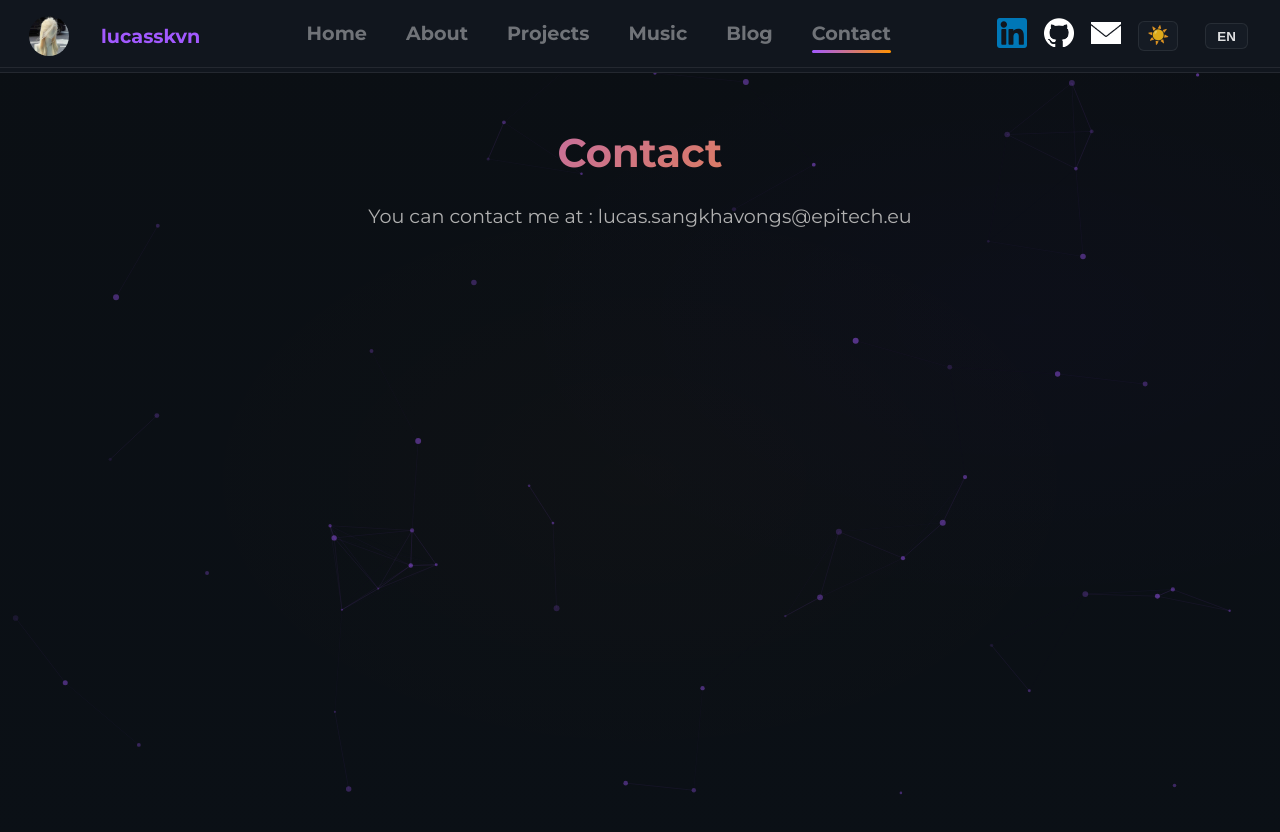
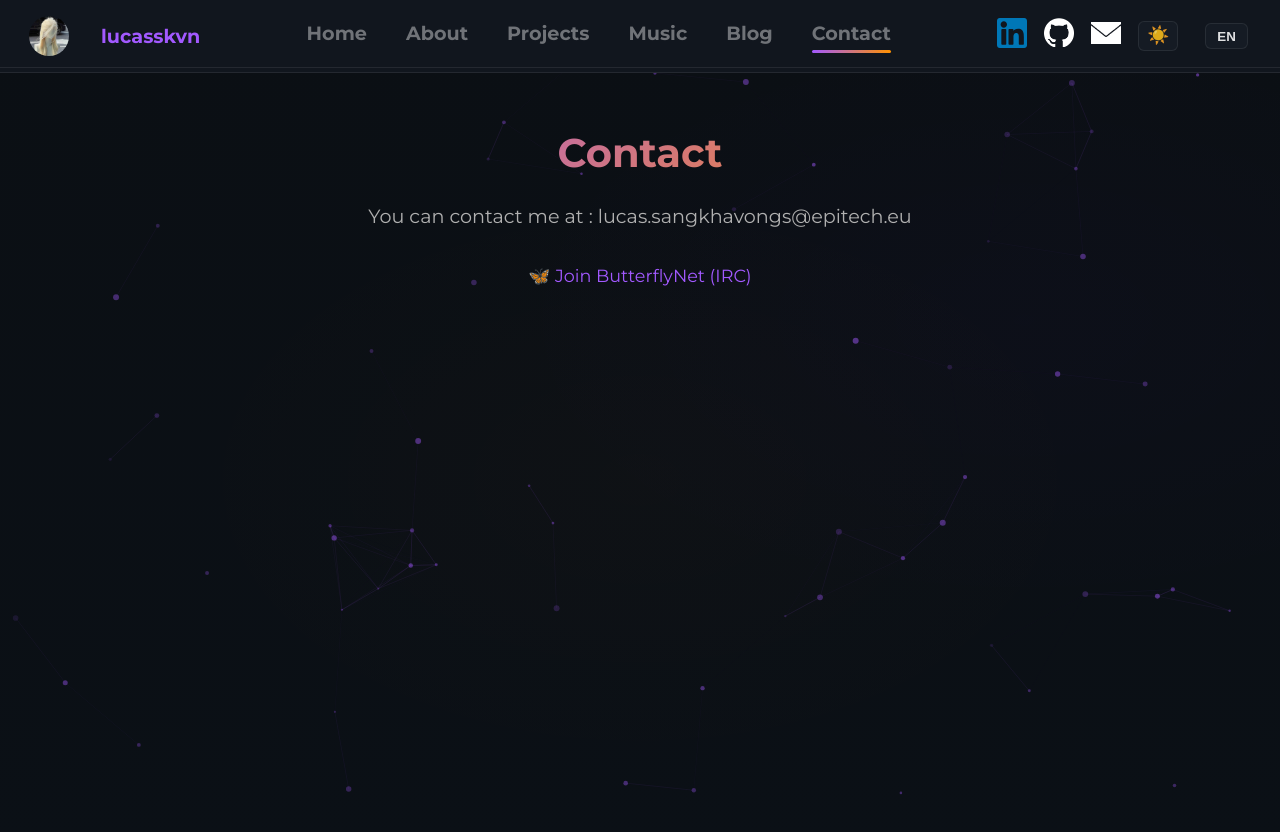
Before and after one commit to lucasskvn/lucasskvn.github.io, a React (Vite) app: page /contact in a window 1280 px wide. Shown: the top 832 px of the page. Built offline with nearby package versions, Linux system fonts and the light colour scheme; no server answers.

Commit message:
[ADD] ButterflyNet link on Contact page

```diff
--- a/src/Contact.tsx
+++ b/src/Contact.tsx
@@ -16,6 +16,16 @@ export default function Contact({ lang }: ContactProps) {
           ? "Vous pouvez me contacter à l'adresse : lucas.sangkhavongs@epitech.eu"
           : "You can contact me at : lucas.sangkhavongs@epitech.eu"}
       </p>
+      <p style={{ textAlign: 'center', marginTop: '2rem' }}>
+        <a
+          href="https://chat.2bananas4monkeys.org/"
+          target="_blank"
+          rel="noopener noreferrer"
+          style={{ color: '#a259ff', fontSize: '1.1rem', textDecoration: 'none' }}
+        >
+          🦋 {lang === 'fr' ? 'Rejoindre ButterflyNet (IRC)' : 'Join ButterflyNet (IRC)'}
+        </a>
+      </p>
 
     </div>
   );
```
Also changed, not shown: 1 other file (tests, documents, lock files or other folders).
